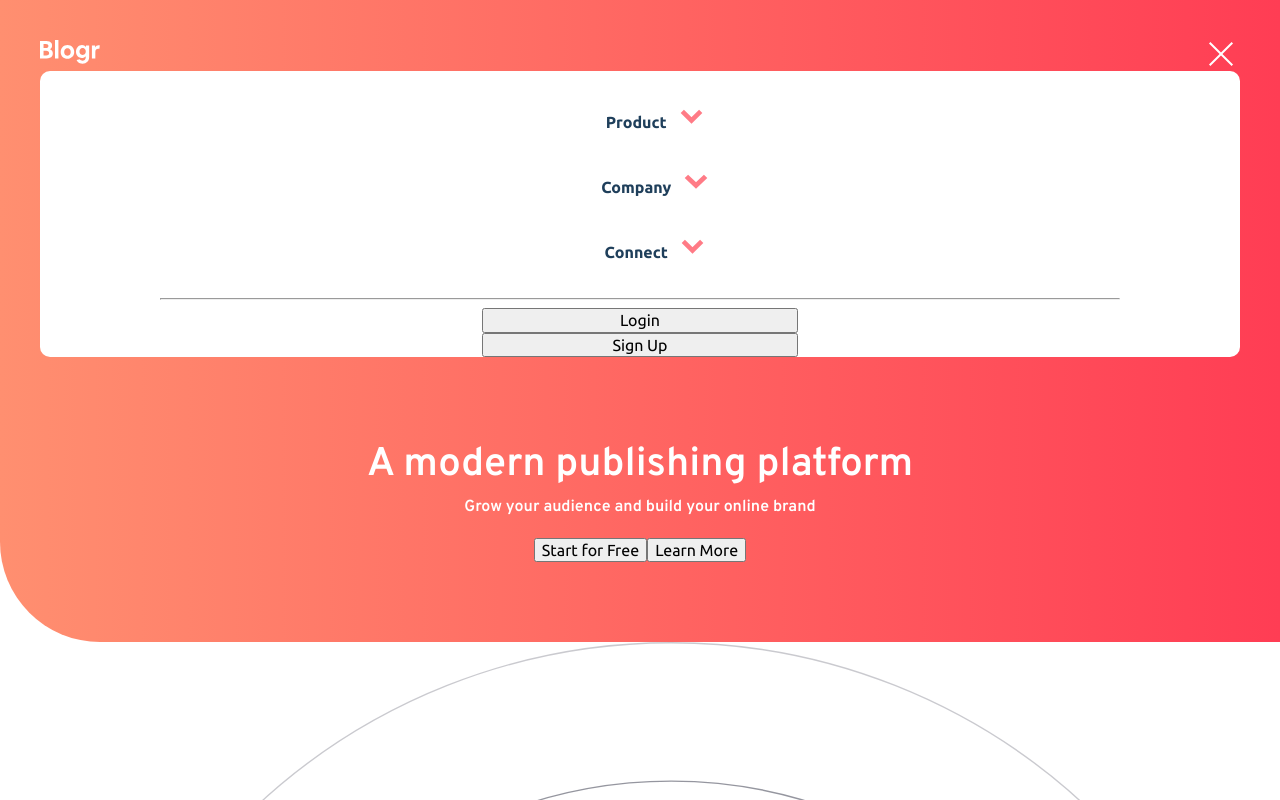
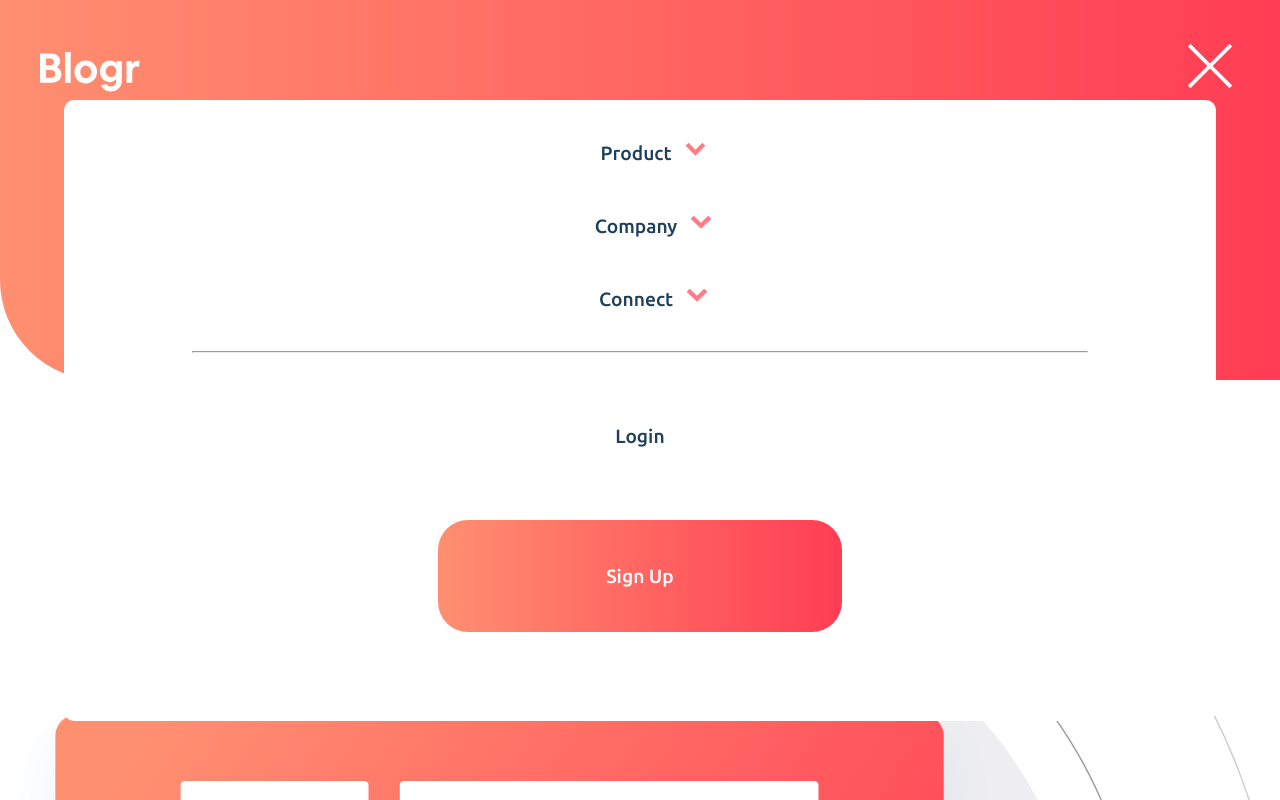
Before and after one commit to yaguine/bloglandingpage, a plain HTML site: page index.html in a window 1280 px wide. Both pictures are taken after a click on the button 1218 px from the left and 53 px from the top of the page. Shown: the top 800 px of the page. Drawn offline with Linux system fonts and the light colour scheme.

Commit message:
Hamburguer menu finished

```diff
--- a/index.html
+++ b/index.html
@@ -45,7 +45,7 @@
         <nav>
           <ul class="row">
             <li class="small-12 hamburger-submenu hidden">
-              <h4>Product <img class="arrow-img flipped" src="assets/images/icon-arrow-dark.svg"></h4>
+              <h4><span>Product</span> <img class="arrow-img flipped" src="assets/images/icon-arrow-dark.svg"></h4>
 
               <ul class="hamburger-sublist">
                 <li>Overview</li>
@@ -57,7 +57,7 @@
             </li>
 
             <li class="small-12 hamburger-submenu hidden">
-              <h4>Company <img class="arrow-img flipped" src="assets/images/icon-arrow-dark.svg"></h4>
+              <h4><span>Company</span> <img class="arrow-img flipped" src="assets/images/icon-arrow-dark.svg"></h4>
 
               <ul class="hamburger-sublist">
                 <li>About</li>
@@ -68,7 +68,7 @@
             </li>
 
             <li class="small-12 hamburger-submenu hidden">
-              <h4>Connect <img class="arrow-img flipped" src="assets/images/icon-arrow-dark.svg"></h4>
+              <h4><span>Connect</span> <img class="arrow-img flipped" src="assets/images/icon-arrow-dark.svg"></h4>
               <ul class="hamburger-sublist">
                 <li>Contact</li>
                 <li>Newsletter</li>
@@ -81,10 +81,10 @@
         <hr>
 
         <div id="div-user-buttons">
-          <div id="div-login-buttons">
+          <div id="div-login-button">
             <button>Login</button>
           </div>
-          <div id="div-signup-buttons">
+          <div id="div-signup-button">
             <button>Sign Up</button>
           </div>
         </div>
--- a/javascript/script.js
+++ b/javascript/script.js
@@ -25,6 +25,6 @@ for (let submenu of hamburgerSubMenus) {
     img.addEventListener('click', (e) => {
         submenu.classList.toggle('hidden');
         img.classList.toggle('flipped');
-        submenu.querySelector('h4').classList.toggle('opened');
+        submenu.querySelector('h4 span').classList.toggle('opened');
     });
 }
--- a/sass/_small.scss
+++ b/sass/_small.scss
@@ -26,7 +26,7 @@ img {
     flex-wrap: wrap;
 }
 
-.column{
+.column {
     display: flex;
     flex-direction: column;
 }
@@ -47,26 +47,81 @@ img {
 /*Header styles*/
 
 header {
-    padding:40px 25px 80px 25px;
+    position: relative;
+
+    padding: 40px 25px 80px 25px;
 
     background-image: linear-gradient(to right, $gradient-very-light-red, $gradient-light-red);
     color: white;
 
     border-bottom-left-radius: 100px;
 
+    /*Estilos para el logo*/
     #header-logo {
-        width: 60px;
+        width: clamp(75px, 45%, 100px);
+        height: clamp(auto, auto, 100%);
+        padding-top: 2%;
     }
 
-    nav {
-        > ul {
-            display: flex;
+    /*Estilos para el boton hamburger*/
+    #hamburger-button-div {
+        display: flex;
+        justify-content: flex-end;
 
+        #hamburger-button {
+            background-color: transparent;
+            border: none;
+            width: clamp(32px, 25%, 60px);
+            img {
+                width: clamp(32px, 100%, 60px);
+            }
+        }
+    }
+
+    /*Estilos para el menu hamburger*/
+    #hamburger-menu {
+        position: absolute;
+        top: 100px;
+        left:5%;
+
+        width: 90%;
+        padding: 0 10%;
+
+        background-color: white;
+
+        border-radius: 10px;
+
+        text-align: center;
+        color: $primary-very-dark-blue;
+
+        > nav > ul {
             padding: 0;
-            > li {
-                // Estilos para la lista con 3 submenus
+
+            /*Estilos para los submenus dentro del menu hamburger*/
+            .hamburger-submenu {
                 list-style: none;
-                ul{
+
+                h4 {
+                    padding-left: 3%;
+
+                    font-size: 1.2rem;
+                    font-weight: 500;
+
+                    img {
+                        margin: 0 0 0.3% 1%;
+                        width: 2.5%;
+
+                        transform: scaleY(-1);
+                    }
+                    img.flipped {
+                        transform: scaleY(1);
+                    }
+                    span.opened {
+                        opacity: 0.65;
+                    }
+                }
+
+                .hamburger-sublist {
                     list-style: none;
 
                     padding: 15px 0;
@@ -76,85 +131,87 @@ header {
 
                     border-radius: 10px;
 
-                    li{
+                    li {
                         padding: 10px 0;
+
+                        font-size: 1.1rem;
                     }
                 }
             }
-            > li.hidden{
-                ul{
-                    display:none;
+            .hamburger-submenu.hidden {
+                ul {
+                    display: none;
+                }
+            }
+        }
+
+        /*Estilos para los botones del menu hamburger*/
+        #div-user-buttons {
+            padding: 7% 0 10% 0;
+
+            button {
+                width: 45%;
+
+                font-size: 1.2rem;
+                font-weight: 500;
+            }
+
+            #div-login-button {
+                button {
+                    margin-bottom: 8%;
+
+                    border: none;
+
+                    background-color: white;
+
+                    color: $primary-very-dark-blue;
+                }
+            }
+
+            #div-signup-button {
+                button {
+                    padding: 5% 0;
+
+                    border: none;
+                    border-radius: 30px;
+
+                    background-image: linear-gradient(to right, $gradient-very-light-red, $gradient-light-red);
+
+                    color: white;
                 }
             }
         }
     }
 
-    #hamburger-button-div {
-        display: flex;
-        justify-content: flex-end;
-        #hamburger-button {
-            background-color: transparent;
-            border: none;
-        }
+    #hamburger-menu.hidden {
+        display: none;
     }
 
-    #hamburger-menu{
-        width: 100%;
-        padding: 0 10%;
-
-        background-color:white;
-
-        border-radius: 10px;
-
-        text-align:center;
-        color:$primary-very-dark-blue;
-
-        .hamburger-submenu{
-            h4{
-                padding-left: 3%;
-                img{
-                    margin:0 0 0.3% 1%;
-                    width:2.5%;
-                    transform: scaleY(-1);
-                }
-                img.flipped{
-                    transform: scaleY(1);
-                }
-            }
-            h4.opened{
-                opacity: 0.65;
-            }
-        }
-
-        #div-user-buttons{
-            button{
-                width:33%;
-            }
-        }
-    }
-
-    #hamburger-menu.hidden {
-        display:none;
-    }
+    /*Estilos para el texto principal*/
 
     #main-text {
+        padding-top: 60px;
+
         font-family: "Overpass", sans-serif;
-        padding-top: 60px;
+
         * {
             text-align: center;
         }
 
-        h1{
+        h1 {
             margin-top: 25px;
             margin-bottom: 10px;
-            font-size:40px;
+
+            font-size: 40px;
         }
-        h4{
+        h4 {
             margin-top: 0px;
         }
     }
 
-    #main-buttons{
+    /*Estilos para los botones principales*/
+
+    #main-buttons {
         justify-content: center;
     }
 }
--- a/sass/styles.scss
+++ b/sass/styles.scss
@@ -4,7 +4,7 @@
 
 @import "small";
 
-@media only screen and (min-width: 671px) {
+@media only screen and (min-width: 761px) {
     @import "medium";
 }
 
```
Also changed, not shown: css/styles.css.
